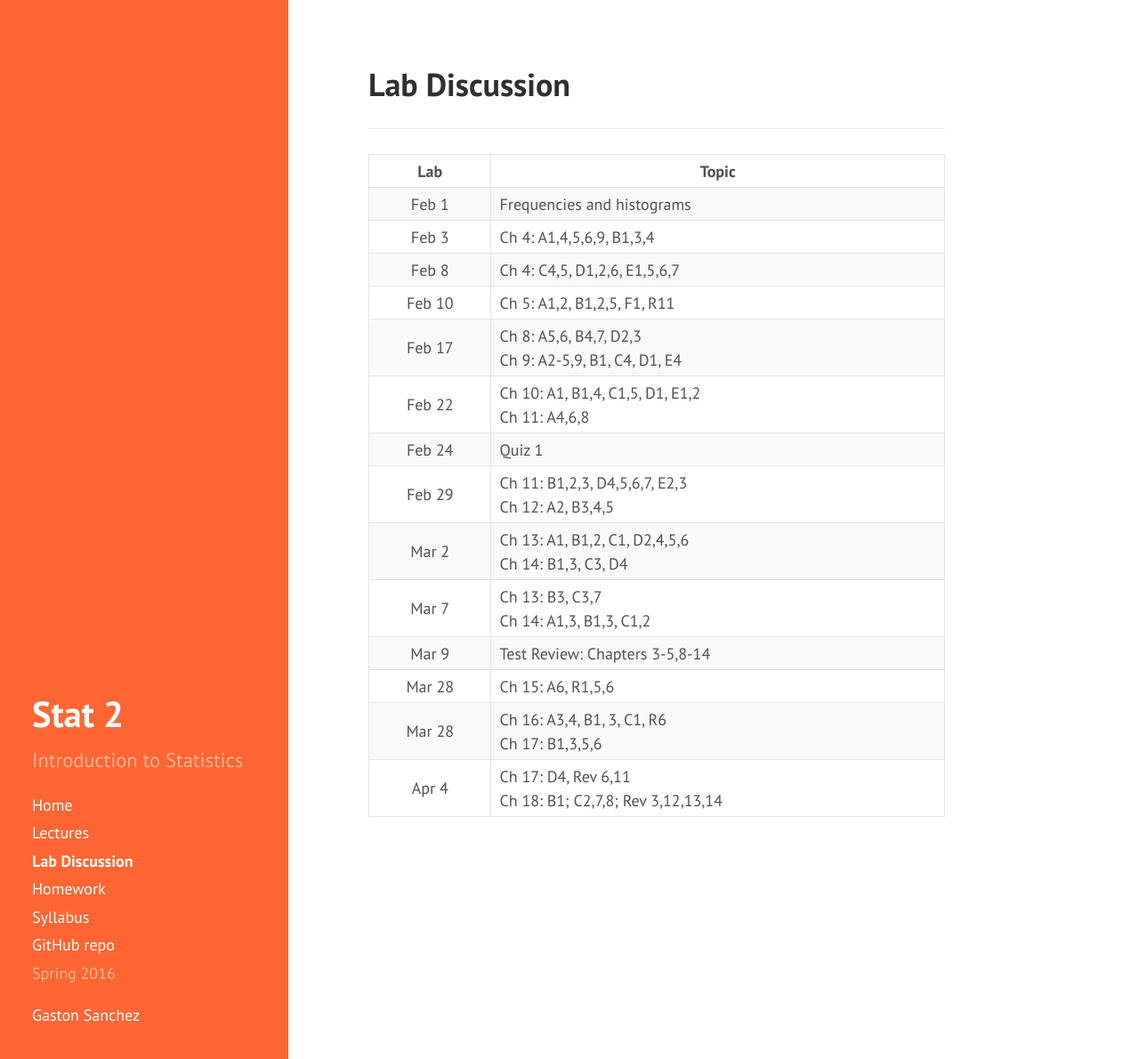
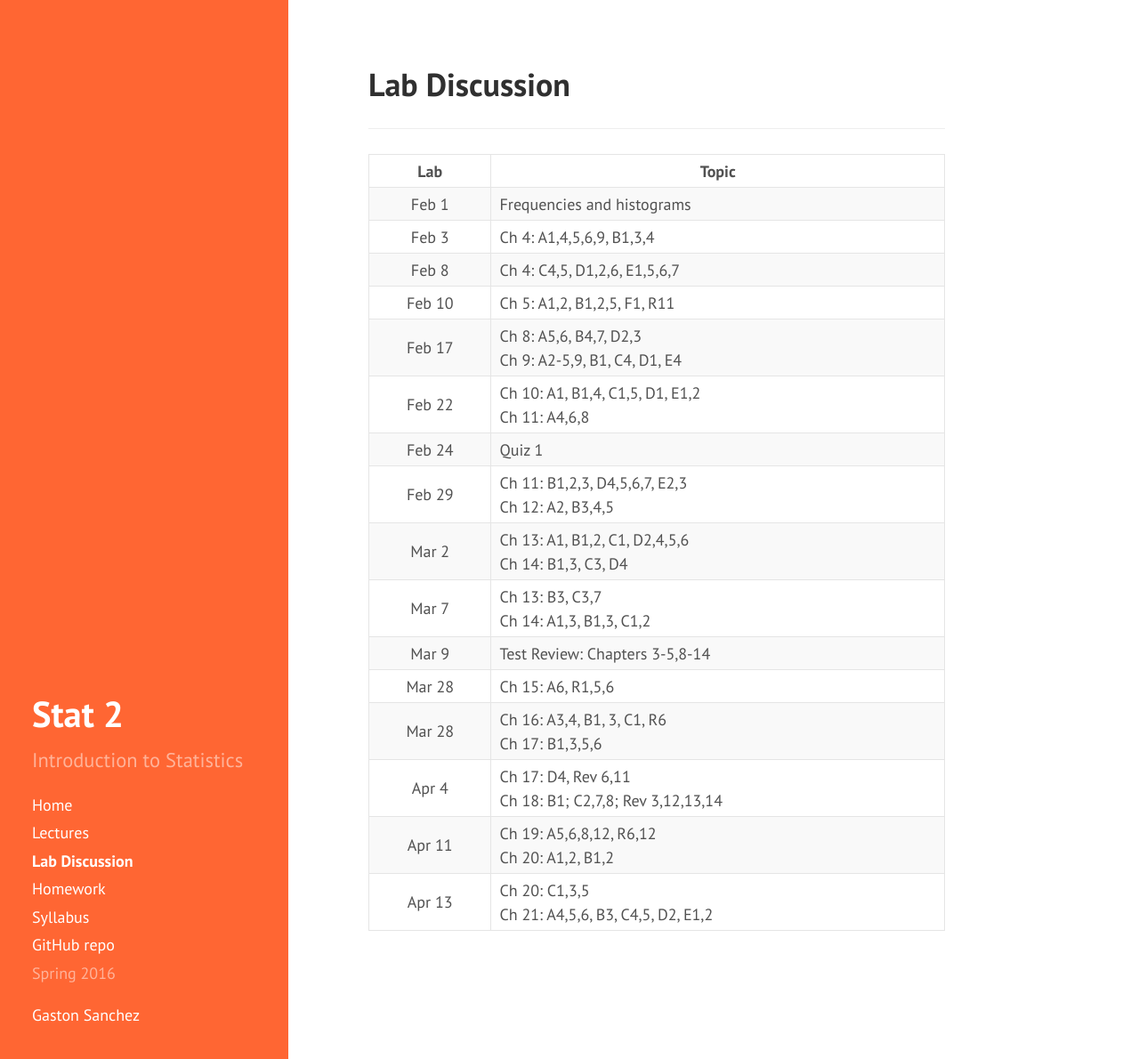
Before and after one commit to gastonstat/relic-stat2, a Jekyll site: the page built from lab/index.md, in a window 1280 px wide and 1190 px high. Shown: the whole window at 89% size. Built offline with Jekyll 4.4.1, drawn with Linux system fonts in a browser that asks for light colours; nearby versions of some CDN libraries.

Commit message:
lab: added labs for chapters 19, 20, 21

```diff
--- a/lab/index.md
+++ b/lab/index.md
@@ -76,5 +76,15 @@ title: Lab Discussion
       <td>Ch 17: D4, Rev 6,11<br>
         Ch 18: B1; C2,7,8; Rev 3,12,13,14</td>
     </tr>
+    <tr>
+      <td align="center">Apr 11</td>
+      <td>Ch 19: A5,6,8,12, R6,12<br>
+        Ch 20: A1,2, B1,2</td>
+    </tr>
+    <tr>
+      <td align="center">Apr 13</td>
+      <td>Ch 20: C1,3,5<br>
+        Ch 21: A4,5,6, B3, C4,5, D2, E1,2</td>
+    </tr>
   </tbody>
  </table>
```
